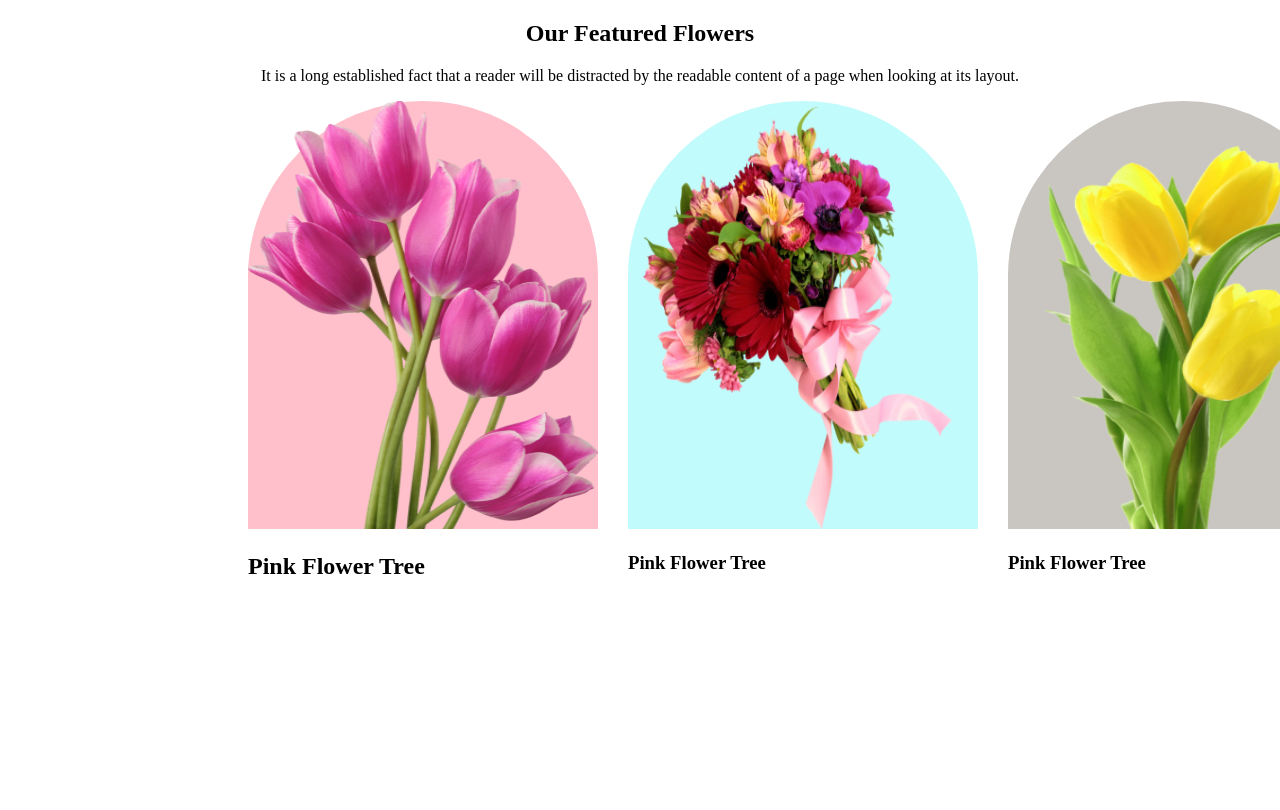
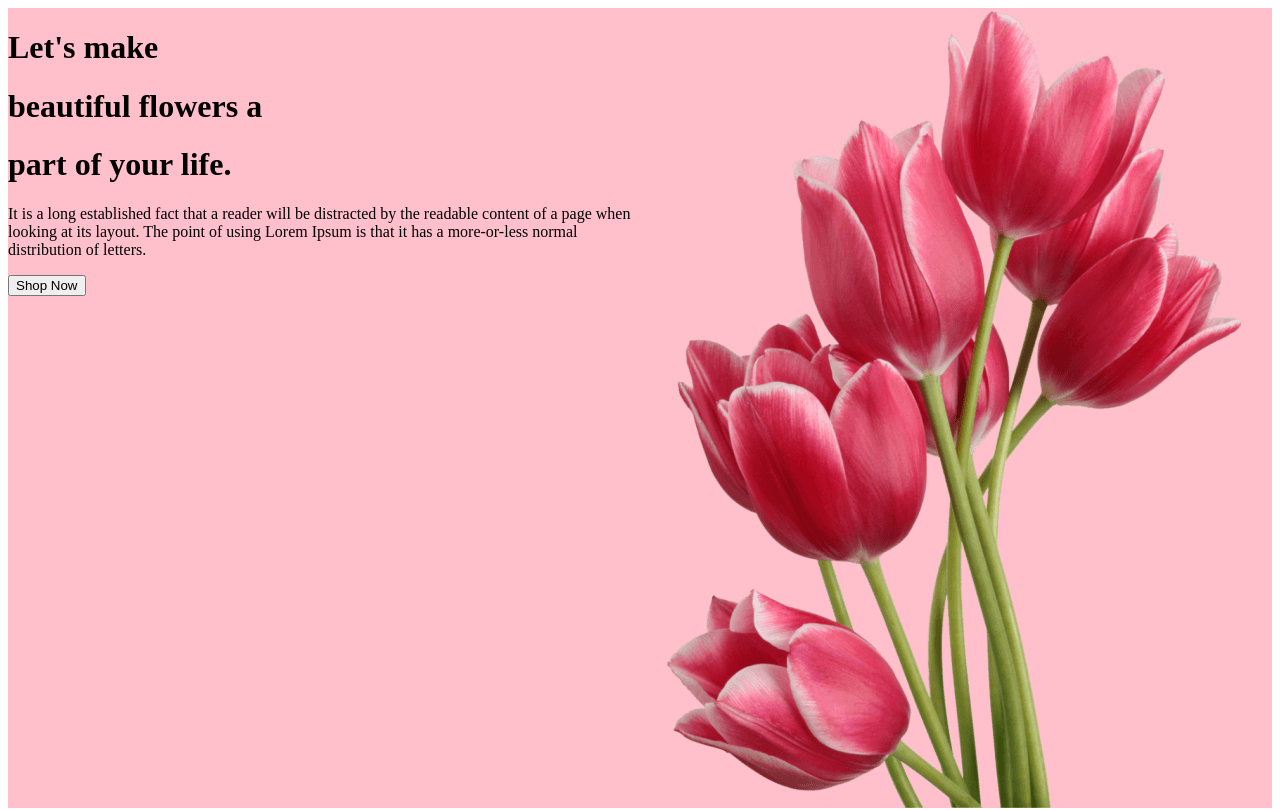
Before and after one commit to masum894/first-asignment, a plain HTML site: page index.html in a window 1280 px wide. Shown: the top 810 px of the page. Drawn offline with Linux system fonts and the light colour scheme.

Commit message:
incomplete

```diff
--- a/Flower Asset/style/bonus.css
+++ b/Flower Asset/style/bonus.css
@@ -1,3 +1,7 @@
+.baner{
+    background-color: pink;
+    display: flex;
+}
 .titl{
     text-align: justify;
     text-align: center;
--- a/index.html
+++ b/index.html
@@ -7,6 +7,18 @@
     <link rel="stylesheet" href="Flower Asset/style/bonus.css">
 </head>
 <body>
+    <header>
+       <div class="baner">
+        <div>
+            <h1>Let's make</h1>
+            <h1>beautiful flowers a</h1>
+            <h1>part of your life.</h1>
+            <p class="pera">It is a long established fact that a reader will be distracted by the readable content of a page when looking at its layout. The point of using Lorem Ipsum is that it has a more-or-less normal distribution of letters.</p>
+            <button>Shop Now</button>
+        </div>
+        <img src="Flower Asset/pngwing 10.png" alt="">
+       </div>
+    </header>
        <div class="titl">
         <h2>Our Featured Flowers</h2>
         <p>It is a long established fact that a reader will be distracted by the readable content of a page when looking at its layout.</p>
```
